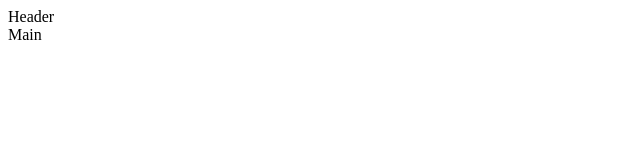
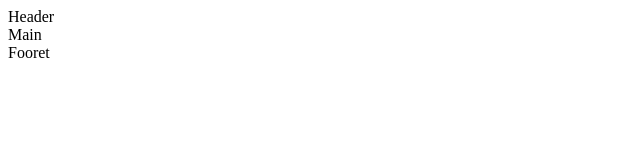
Before and after one commit to oksanaklw/my-project, a plain HTML site: page index.html in a window 1280 px wide. Shown: the full height of the page, 0-640 px from the left. Drawn offline with Linux system fonts and the light colour scheme.

Commit message:
add footer

```diff
--- a/index.html
+++ b/index.html
@@ -8,5 +8,6 @@
 <body>
   <head>Header</head>
   <main>Main</main>
+  <footer>Fooret</footer>
 </body>
 </html>
```
